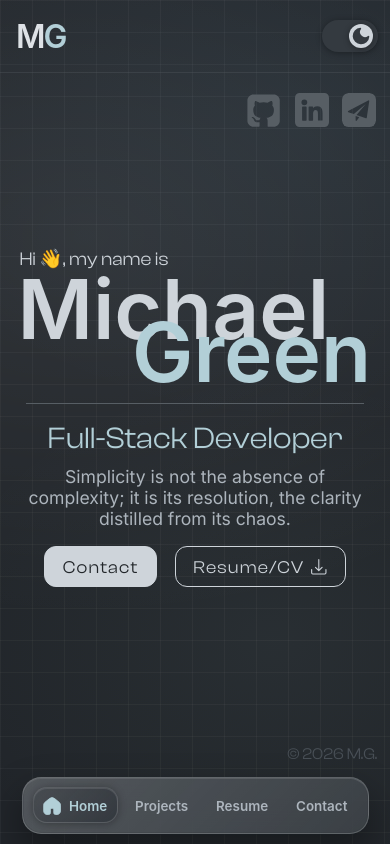
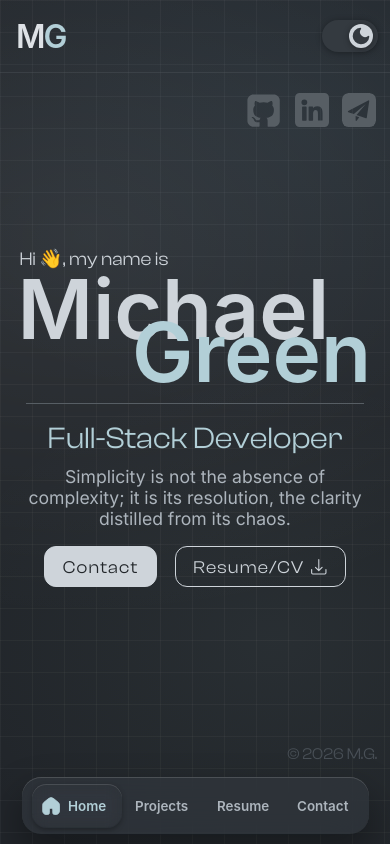
Before and after one commit to michaelgreenl/e-portfolio, a Vue app: page / in a window 390 px wide. Built offline with nearby package versions, Linux system fonts and the light colour scheme; a web font is replaced by a local one.

Commit message:
wip: fix mobile nav active bg edge sizing

```diff
--- a/src/components/Navbar/MobileNavbar.vue
+++ b/src/components/Navbar/MobileNavbar.vue
@@ -246,9 +246,10 @@ const navMobileRouteTo = (key) => {
     height: $size-10;
     padding: $size-2;
     margin: 0 auto;
-    background-color: color-mix(in srgb, $color-bg-secondary 68%, transparent);
-    background-image: linear-gradient(135deg, rgb(255 255 255 / 18%), rgb(255 255 255 / 6%));
-    border: 1px solid color-mix(in srgb, lighten-color($color-bg-secondary, 42%) 44%, transparent);
+    background-color: color-mix(in srgb, $color-bg-secondary 60%, transparent);
+
+    // background-image: linear-gradient(135deg, rgb(255 255 255 / 18%), rgb(255 255 255 / 6%));
+    // border: 1px solid color-mix(in srgb, lighten-color($color-bg-secondary, 42%) 44%, transparent);
     border-radius: $size-4;
     box-shadow:
         inset 0 1px 0 color-mix(in srgb, lighten-color($color-bg-secondary, 46%) 30%, transparent),
@@ -271,25 +272,44 @@ const navMobileRouteTo = (key) => {
 
 .active-item-bg {
     position: absolute;
-    top: $size-2;
-    bottom: $size-2;
+    top: 0.35em;
+    bottom: 0.35em;
     left: 0;
     z-index: 1;
     width: 0;
     pointer-events: none;
-    background-color: color-mix(in srgb, darken-color($color-bg-secondary, 8%) 86%, transparent);
-    background-image: linear-gradient(
-        135deg,
-        color-mix(in srgb, lighten-color($color-bg-secondary, 34%) 28%, transparent),
-        color-mix(in srgb, $color-bg-secondary 10%, transparent)
-    );
-    border: 1px solid color-mix(in srgb, lighten-color($color-bg-secondary, 32%) 50%, transparent);
-    border-radius: 14px;
-    box-shadow:
-        inset 0 1px 0 color-mix(in srgb, lighten-color($color-bg-secondary, 36%) 32%, transparent),
-        0 1px 8px 0 rgb(0 0 0 / 30%);
-    backdrop-filter: blur(10px) saturate(120%);
     will-change: transform, width;
+
+    &::before {
+        position: absolute;
+        top: 0;
+        right: -$size-1;
+        bottom: 0;
+        left: -$size-1;
+        content: '';
+
+        // background-color: color-mix(in srgb, darken-color($color-bg-secondary, 12%) 84%, transparent);
+        // // background-image: linear-gradient(
+        //     180deg,
+        //     color-mix(in srgb, lighten-color($color-bg-secondary, 26%) 18%, transparent),
+        //     color-mix(in srgb, darken-color($color-bg-secondary, 12%) 18%, transparent)
+        // );
+        // border: 1px solid color-mix(in srgb, lighten-color($color-bg-secondary, 38%) 62%, transparent);
+        border-radius: $size-3;
+        box-shadow:
+            inset 0 1px 0 color-mix(in srgb, lighten-color($color-bg-secondary, 42%) 30%, transparent),
+            inset 0 -1px 0 color-mix(in srgb, darken-color($color-bg-secondary, 22%) 36%, transparent),
+            0 2px 5px 0 rgb(0 0 0 / 28%);
+        backdrop-filter: blur(8px) saturate(112%);
+    }
+}
+
+.nav-mobile:has(.mobile-nav-button:first-of-type.active) .active-item-bg::before {
+    left: 0;
+}
+
+.nav-mobile:has(.mobile-nav-button:last-of-type.active) .active-item-bg::before {
+    right: 0;
 }
 
 .mobile-nav-button {
```
